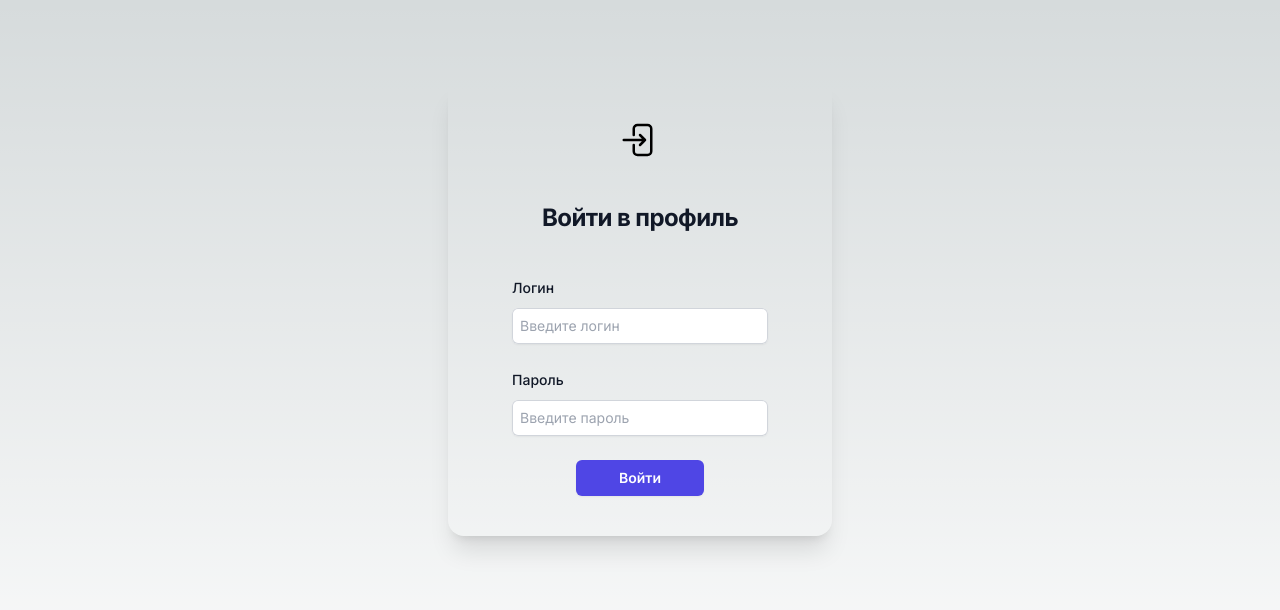
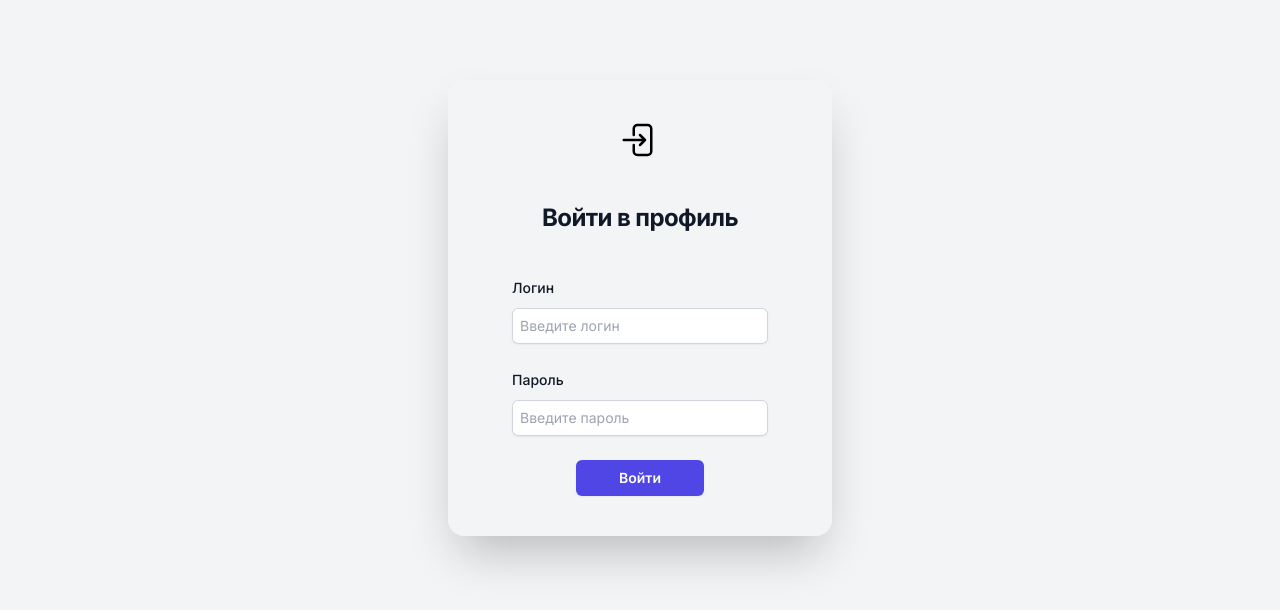
Before and after one commit to Russs11/exp-information-management-system, a Next.js app in the folder admin_panel/: page /auth in a window 1280 px wide. Shown: the top 610 px of the page. Built offline with nearby package versions, Linux system fonts and the light colour scheme.

Commit message:
w03.06.2024

```diff
--- a/admin_panel/package.json
+++ b/admin_panel/package.json
@@ -6,6 +6,7 @@
     "dev": "next dev",
     "build": "next build",
     "start": "next start",
+    "develop": "next build & next start",
     "lint": "next lint"
   },
   "dependencies": {
--- a/admin_panel/src/app/auth/Auth.tsx
+++ b/admin_panel/src/app/auth/Auth.tsx
@@ -4,8 +4,8 @@ import Image from 'next/image'
 export function Auth() {
   return (
     <>
-      <div className='flex justify-center py-20 h-screen min-w-96'>
-        <div className='flex min-h-fit flex-col justify-center p-10 border-0 border-transparent border-solid shadow-xl rounded-2xl bg-clip-border w-1/4 min-w-96 h-fit sm:px-8'>
+      <div className='flex justify-center py-20 h-screen min-w-96 bg-gray-100'>
+        <div className='flex min-h-fit flex-col justify-center p-10 border-0 border-transparent border-solid shadow-2xl rounded-2xl bg-clip-border w-1/4 min-w-96 h-fit sm:px-8'>
           <div className='sm:mx-auto sm:w-full sm:max-w-sm'>
             <Image
               src='/auth.svg'
```
